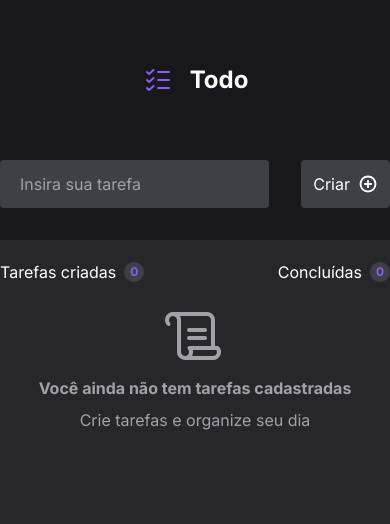
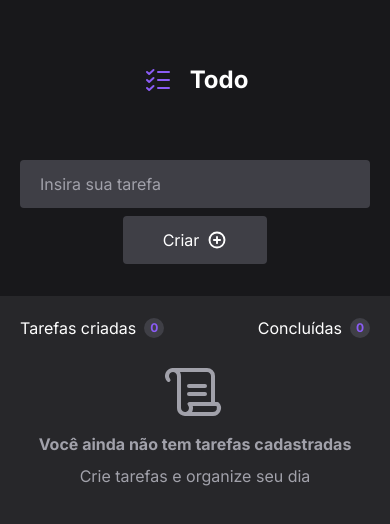
Before and after one commit to joaovictor09/Todo-App-React, a React (Vite) app: page / in a window 390 px wide. Shown: the top 524 px of the page. Built offline with nearby package versions, Linux system fonts and the light colour scheme.

Commit message:
Responsive

```diff
--- a/package.json
+++ b/package.json
@@ -13,7 +13,6 @@
     "@radix-ui/react-scroll-area": "^1.0.2",
     "phosphor-react": "^1.4.1",
     "react": "^18.2.0",
-    "react-cookie": "^4.1.1",
     "react-dom": "^18.2.0",
     "universal-cookie": "^4.0.4"
   },
--- a/src/App.tsx
+++ b/src/App.tsx
@@ -1,5 +1,4 @@
 import { Checks, ListChecks, PlusCircle, Scroll, Warning } from "phosphor-react"
-import { useCookies } from "react-cookie";
 import Cookies from 'universal-cookie';
 import { useEffect, useState } from "react"
 import * as ScrollArea from '@radix-ui/react-scroll-area';
@@ -17,8 +16,6 @@ export function App() {
   const cookies = new Cookies();
   const [tasks, setTasks ] = useState<TasksProps[]>(cookies.get('tasks') || []);
   const [taskTitle, setTaskTitle] = useState("");
-  // const [cookies, setCookie] = useCookies(['tasks']);
-
 
   function addTask(e: React.FormEvent<HTMLFormElement>){
     e.preventDefault();
@@ -50,13 +47,13 @@ export function App() {
   }
 
   useEffect(() => {
-    // setCookie('tasks', tasks, { path: '/' })
+    // Save tasks
     cookies.set('tasks', JSON.stringify(tasks), { path: '/' });
     console.log("tasks", cookies.get('tasks'));
   }, [tasks])
 
   return (
-    <div className="w-full h-screen flex flex-col items-center bg-zinc-900 overflow-clip">
+    <div className="w-full h-screen flex flex-col items-center bg-zinc-900 md:overflow-visible">
       <div className="flex items-center py-16 gap-4">
         <ListChecks size="32" className="text-violet-500"/>
         <h1 className="text-2xl font-bold text-white">Todo</h1>
@@ -66,17 +63,19 @@ export function App() {
           onSubmit={e => addTask(e)}
           className="max-w-2xl w-full"
         >
-          <div className="max-w-2xl w-full flex gap-8 h-full">
+          <div className="max-w-2xl w-full flex gap-2 h-full flex-col px-5 items-center
+                          md:flex-row md:px-0 md:gap-8">
             <input
               type="text"
               onChange={e => setTaskTitle(e.target.value)}
               value={taskTitle}
               minLength={4}
-              className="w-full bg-zinc-700 rounded px-5 placeholder:text-zinc-400 text-white outline-none focus:border border-zinc-400"
+              className="w-full bg-zinc-700 rounded px-5 py-3 placeholder:text-zinc-400 text-white outline-none focus:border border-zinc-400"
               placeholder="Insira sua tarefa"
             />
             <button
-              className="flex items-center gap-2 p-3 bg-zinc-700 rounded text-white hover:bg-zinc-600 transition"
+              className="flex items-center gap-2 px-10 py-3 bg-zinc-700 rounded text-white hover:bg-zinc-600 transition w-max
+                          md:p-3"
               type="submit"
             >
               Criar
@@ -85,7 +84,7 @@ export function App() {
           </div>
         </form>
 
-      <div className="w-full h-full bg-zinc-800 mt-8 flex flex-col items-center py-5">
+      <div className="w-full h-full bg-cover bg-zinc-800 mt-8 flex flex-col items-center py-5 lg:pt-5 px-5 md:px-0">
         <div className="max-w-2xl w-full flex flex-col items-center">
 
           {/* Task Status */}
@@ -129,7 +128,7 @@ export function App() {
                   tasks.filter(task => task.completed == false).length >= 1
                   ?
                   <ScrollArea.Root className="mt-5 flex max-h-[250px] w-full gap-2 scroll-m-1">
-                    <ScrollArea.Viewport className="w-full">
+                    <ScrollArea.Viewport className="w-full rounded">
                       <div className="w-full pr-1 flex flex-col gap-2">
                         {tasks.filter(task => task.completed == false).map(task =>
                           <TaskCard
@@ -177,7 +176,7 @@ export function App() {
                   tasks.filter(task => task.completed == true).length >= 1
                   ?
                   <ScrollArea.Root className="mt-5 flex h-[250px] w-full gap-2 scroll-m-1">
-                    <ScrollArea.Viewport className="w-full">
+                    <ScrollArea.Viewport className="w-full rounded">
                       <div className="w-full pr-1 flex flex-col gap-2">
                         {tasks.filter(task => task.completed == true).map(task =>
                           <TaskCard
--- a/src/main.tsx
+++ b/src/main.tsx
@@ -1,6 +1,5 @@
 import React from 'react'
 import ReactDOM from 'react-dom/client'
-import { CookiesProvider } from "react-cookie";
 
 import { App } from './App'
 
@@ -8,8 +7,6 @@ import "./styles/global.css"
 
 ReactDOM.createRoot(document.getElementById('root') as HTMLElement).render(
   <React.StrictMode>
-    <CookiesProvider>
-      <App />
-    </CookiesProvider>
+    <App />
   </React.StrictMode>,
 )
```
Also changed, not shown: 1 other file (tests, documents, lock files or other folders).
